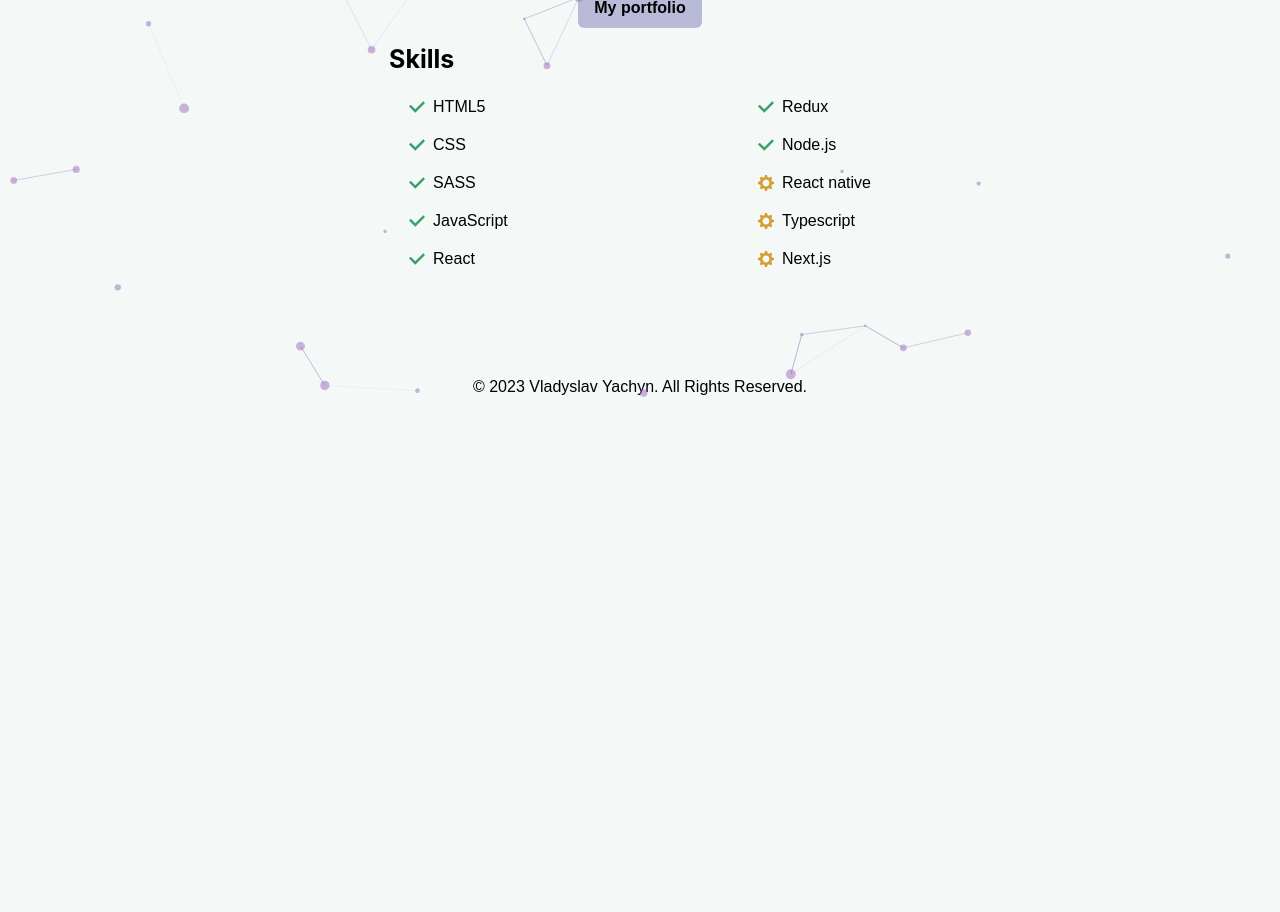
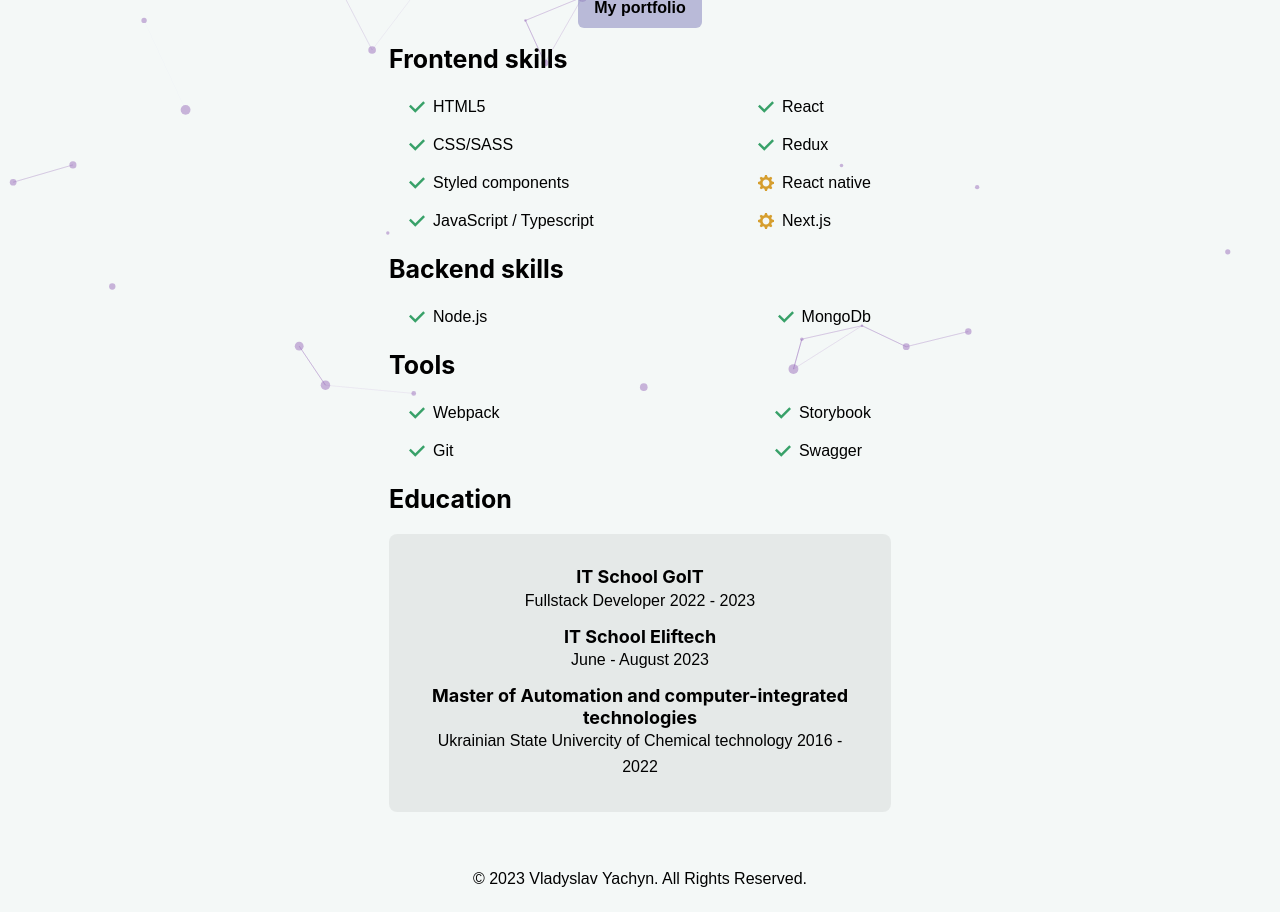
Before and after one commit to Reqvite/portfolio-page, a Next.js app: page / in a window 1280 px wide. Shown: the part 380-1292 px from the top of the page. Before the commit the page ends 800 px from the top, so only its background shows below. Built offline with nearby package versions, Linux system fonts and the light colour scheme.

Commit message:
upd skills

```diff
--- /dev/null
+++ b/components/EducationBox.tsx
@@ -0,0 +1,52 @@
+import { FC } from "react";
+import {
+  Box,
+  Flex,
+  Heading,
+  List,
+  ListItem,
+  Text,
+  useColorModeValue,
+} from "@chakra-ui/react";
+
+const EducationBox: FC = () => (
+  <Box>
+    <Heading as="h3" fontSize={25} mb={5}>
+      Education
+    </Heading>
+    <Box
+      borderRadius="lg"
+      mb={6}
+      p={3}
+      textAlign="center"
+      bg={useColorModeValue("blackAlpha.100", "whiteAlpha.200")}
+    >
+      <Flex padding={5} justifyContent={"center"} alignItems={"center"}>
+        <List spacing={3} textAlign={"center"}>
+          <ListItem>
+            <Heading as="h4" fontSize={18}>
+              IT School GoIT
+            </Heading>
+            <Text>Fullstack Developer 2022 - 2023</Text>
+          </ListItem>
+          <ListItem>
+            <Heading as="h4" fontSize={18}>
+              IT School Eliftech
+            </Heading>
+            <Text>June - August 2023</Text>
+          </ListItem>
+          <ListItem>
+            <Heading as="h4" fontSize={18}>
+              Master of Automation and computer-integrated technologies
+            </Heading>
+            <Text>
+              Ukrainian State Univercity of Chemical technology 2016 - 2022
+            </Text>
+          </ListItem>
+        </List>
+      </Flex>
+    </Box>
+  </Box>
+);
+
+export default EducationBox;
--- a/components/SkillsBox.tsx
+++ b/components/SkillsBox.tsx
@@ -14,7 +14,7 @@ import { CheckIcon, SettingsIcon } from "@chakra-ui/icons";
 const SkillsBox: FC = () => (
   <Box>
     <Heading as="h3" fontSize={25}>
-      Skills
+      Frontend skills
     </Heading>
     <Flex padding={5}>
       <List spacing={3}>
@@ -24,42 +24,32 @@ const SkillsBox: FC = () => (
         </ListItem>
         <ListItem>
           <ListIcon as={CheckIcon} color="green.500" />
-          CSS
+          CSS/SASS
         </ListItem>
         <ListItem>
           <ListIcon as={CheckIcon} color="green.500" />
-          SASS
+          Styled components
         </ListItem>
         <ListItem>
           <ListIcon as={CheckIcon} color="green.500" />
-          JavaScript
-        </ListItem>
-        <ListItem>
-          <ListIcon as={CheckIcon} color="green.500" />
-          React
+          JavaScript / Typescript
         </ListItem>
       </List>
       <Spacer />
       <List spacing={3}>
         <ListItem>
           <ListIcon as={CheckIcon} color="green.500" />
-          Redux
+          React
         </ListItem>
         <ListItem>
           <ListIcon as={CheckIcon} color="green.500" />
-          Node.js
+          Redux
         </ListItem>
         <ListItem>
           <Tooltip label="In progress" aria-label="Typescript knowledge">
             <ListIcon as={SettingsIcon} color="yellow.500" />
           </Tooltip>
           React native
-        </ListItem>
-        <ListItem>
-          <Tooltip label="In progress" aria-label="Typescript knowledge">
-            <ListIcon as={SettingsIcon} color="yellow.500" />
-          </Tooltip>
-          Typescript
         </ListItem>
         <ListItem>
           <Tooltip label="In progress" aria-label="Next.js knowledge">
@@ -69,6 +59,50 @@ const SkillsBox: FC = () => (
         </ListItem>
       </List>
     </Flex>
+    <Heading as="h3" fontSize={25}>
+      Backend skills
+    </Heading>
+    <Flex padding={5}>
+      <List spacing={3}>
+        <ListItem>
+          <ListIcon as={CheckIcon} color="green.500" />
+          Node.js
+        </ListItem>
+      </List>
+      <Spacer />
+      <List spacing={3}>
+        <ListItem>
+          <ListIcon as={CheckIcon} color="green.500" />
+          MongoDb
+        </ListItem>
+      </List>
+    </Flex>
+    <Heading as="h3" fontSize={25}>
+      Tools
+    </Heading>
+    <Flex padding={5}>
+      <List spacing={3}>
+        <ListItem>
+          <ListIcon as={CheckIcon} color="green.500" />
+          Webpack
+        </ListItem>
+        <ListItem>
+          <ListIcon as={CheckIcon} color="green.500" />
+          Git
+        </ListItem>
+      </List>
+      <Spacer />
+      <List spacing={3}>
+        <ListItem>
+          <ListIcon as={CheckIcon} color="green.500" />
+          Storybook
+        </ListItem>
+        <ListItem>
+          <ListIcon as={CheckIcon} color="green.500" />
+          Swagger
+        </ListItem>
+      </List>
+    </Flex>
   </Box>
 );
 
--- a/pages/index.tsx
+++ b/pages/index.tsx
@@ -13,6 +13,7 @@ import { FC } from "react";
 import { motion } from "framer-motion";
 import SkillsBox from "@/components/SkillsBox";
 import profilePhoto from "../public/images/profile/profile.png";
+import EducationBox from "@/components/EducationBox";
 const Home: FC = () => (
   <>
     <Head>
@@ -87,6 +88,7 @@ const Home: FC = () => (
         </Box>
       </Box>
       <SkillsBox />
+      <EducationBox />
     </Container>
   </>
 );
```
